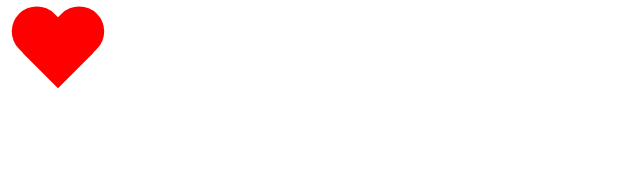
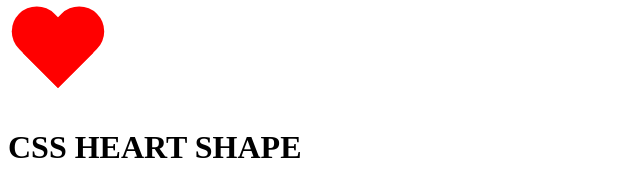
Before and after one commit to Umanahhope/css-heart-shape, a plain HTML site: page index.html in a window 1280 px wide. Shown: the whole page, without its empty margins (0-640 px from the left). Drawn offline with Linux system fonts and the light colour scheme.

Commit message:
i name the shape

```diff
--- a/index.html
+++ b/index.html
@@ -10,5 +10,8 @@
  <div id="heart">
 
  </div>
+ <h1>
+  CSS HEART SHAPE
+ </h1>
 </body>
 </html>
```
